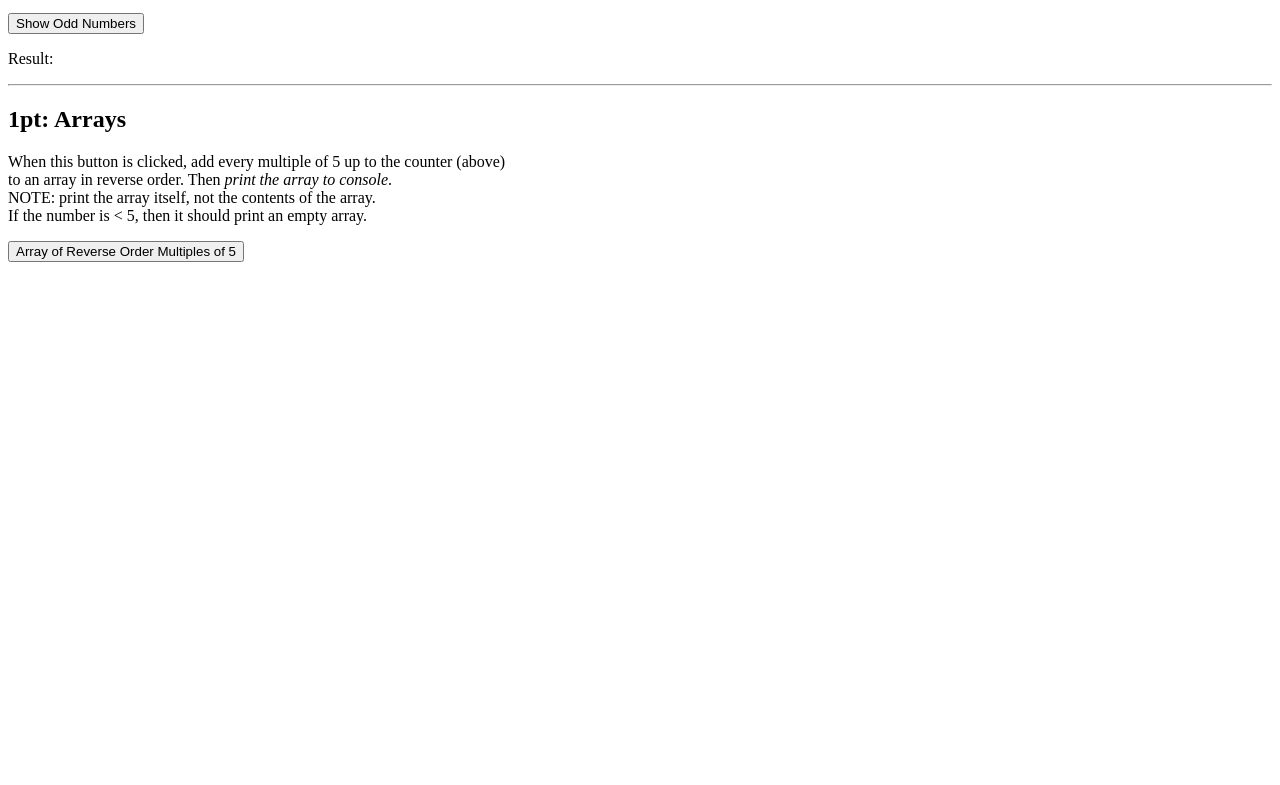
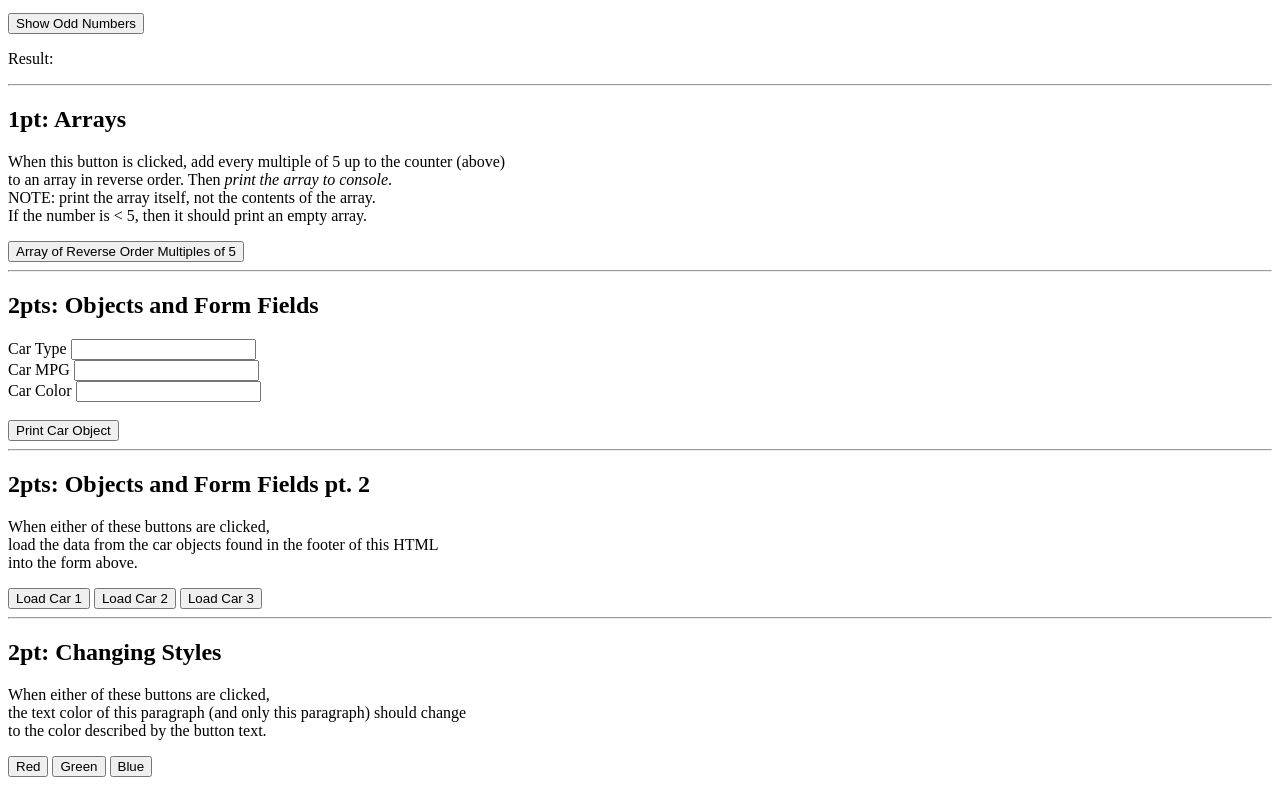
Before and after one commit to Wagyu-54/Basic-Javascript, a plain HTML site: page index.html in a window 1280 px wide. Shown: the part 563-1348 px from the top of the page. Before the commit the page ends 833 px from the top, so only its background shows below. Drawn offline with Linux system fonts and the light colour scheme.

Commit message:
Update index.html

```diff
--- a/index.html
+++ b/index.html
@@ -61,3 +61,57 @@
     <button onclick="addMultiplesToArray()">
         Array of Reverse Order Multiples of 5
     </button>
+ <hr>
+
+    <h2>2pts: Objects and Form Fields</h2>
+
+    <label for="carType">Car Type</label>
+    <input id="carType" type="text"><br>
+
+    <label for="carMPG">Car MPG</label>
+    <input id="carMPG" type="text"><br>
+
+    <label for="carColor">Car Color</label>
+    <input id="carColor" type="text"><br><br>
+
+    <button type="button" onclick="printCarObject()">
+        Print Car Object
+    </button>
+
+    <hr>
+
+    <h2>2pts: Objects and Form Fields pt. 2</h2>
+    <p>
+        When either of these buttons are clicked,<br>
+        load the data from the car objects found in the footer of this HTML<br>
+        into the form above.
+    </p>
+
+    <button type="button" onclick="loadCar(1)">Load Car 1</button>
+    <button type="button" onclick="loadCar(2)">Load Car 2</button>
+    <button type="button" onclick="loadCar(3)">Load Car 3</button>
+
+    <hr>
+
+    <h2>2pt: Changing Styles</h2>
+
+    <p id="styleParagraph">
+        When either of these buttons are clicked,<br>
+        the text color of this paragraph (and only this paragraph) should change<br>
+        to the color described by the button text.
+    </p>
+
+    <button type="button" onclick="changeColor(1)">Red</button>
+    <button type="button" onclick="changeColor(2)">Green</button>
+    <button type="button" onclick="changeColor(3)">Blue</button>
+
+    <footer>
+        <script>
+            let carObject1 = { cType: "sedan", cMPG: "32", cColor: "blue" };
+            let carObject2 = { cType: "truck", cMPG: "28", cColor: "red" };
+            let carObject3 = { cType: "van", cMPG: "30", cColor: "green" };
+        </script>
+    </footer>
+
+</body>
+</html>
```
